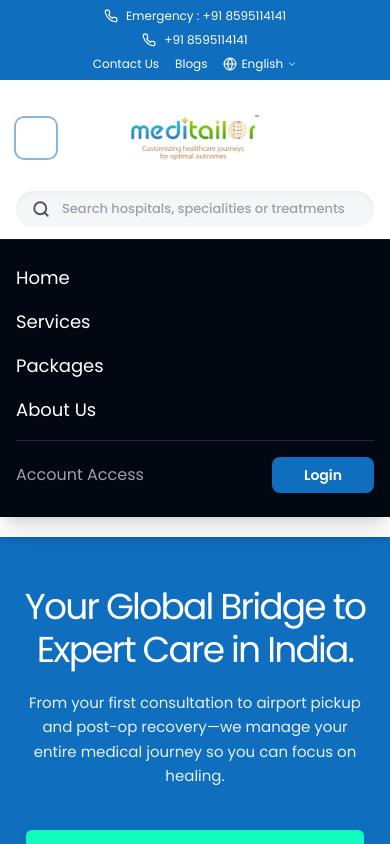
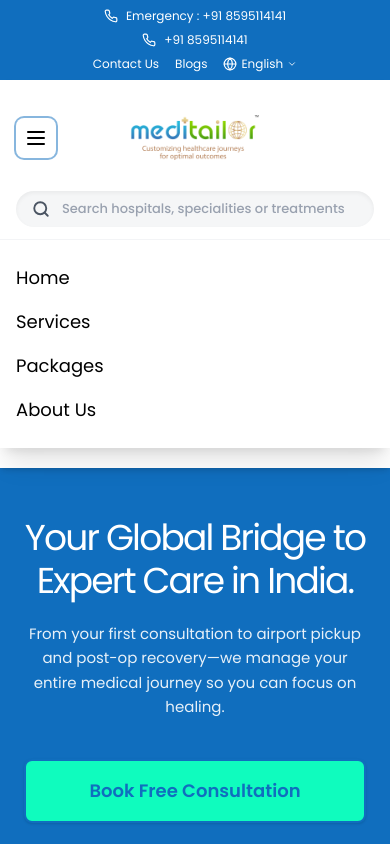
Before and after one commit to a-s-t-e-y-a/inspired, an Astro site: page / in a window 390 px wide. Both pictures are taken after a click on the button "Toggle menu". Shown: the top 844 px of the page. Built offline with nearby package versions, Linux system fonts and the light colour scheme; Astro itself is replaced by a stand-in of ours.

```diff
--- a/src/components/ContactForm.astro
+++ b/src/components/ContactForm.astro
@@ -4,6 +4,7 @@
 ---
 
 <section
+	id="consultation"
 	class="bg-white py-12 md:py-20 mb-8 md:mb-16 px-0 md:px-20 lg:pl-[calc((100%-1200px)/2+4rem)] xl:pl-[calc((100%-1600px)/2+5rem)] xl:pr-[calc((100%-1600px)/2+5rem)]"
 >
 	<div
--- a/src/components/Hero.astro
+++ b/src/components/Hero.astro
@@ -29,16 +29,11 @@
 
 				<div class="flex flex-col sm:flex-row gap-4">
 					<Button
+						href="#consultation"
 						variant="outline"
 						size="lg"
 						class="bg-accent px-10 shadow-sm"
 						>Book Free Consultation</Button
-					>
-					<Button
-						variant="outline"
-						size="lg"
-						class="bg-accent border-primary text-primary hover:bg-[#eff6ff] px-10 border-2"
-						>Book Appointment</Button
 					>
 				</div>
 			</div>
--- a/src/components/Navbar.astro
+++ b/src/components/Navbar.astro
@@ -3,7 +3,7 @@
 import SearchBar from "./SearchBar.astro";
 ---
 
-<nav class="bg-white text-white py-5 shadow-md">
+<nav class="bg-white py-5 shadow-md">
 	<div class="container px-4 md:px-20">
 		<!-- Top Row: Toggle and Logo -->
 		<div
@@ -12,7 +12,7 @@
 			<div class="flex items-center justify-start lg:hidden">
 				<button
 					id="menu-toggle"
-					class="p-2 hover:bg-gray-800 rounded-lg transition-colors focus:outline-none focus:ring-2 focus:ring-primary/50"
+					class="p-2 hover:bg-gray-100 rounded-lg transition-colors focus:outline-none focus:ring-2 focus:ring-primary/50 text-black"
 					aria-label="Toggle menu"
 				>
 					<svg
@@ -98,31 +98,31 @@
 		</div>
 	</div>
 
-	<!-- Mobile Menu Dropdown (Simplified Script for Demo) -->
+	<!-- Mobile Menu Dropdown -->
 	<div
 		id="mobile-menu"
-		class="hidden lg:hidden bg-gray-950 px-4 py-6 border-t border-gray-900 mt-3 space-y-4 shadow-xl"
+		class="hidden lg:hidden bg-white px-4 py-6 border-t border-gray-100 mt-3 space-y-4 shadow-xl"
 	>
-		<a href="/" class="block text-lg font-light hover:text-primary">Home</a>
-		<a href="/services" class="block text-lg font-light hover:text-primary"
+		<a
+			href="/"
+			class="block text-lg font-light text-black hover:text-primary transition-colors"
+			>Home</a
+		>
+		<a
+			href="/services"
+			class="block text-lg font-light text-black hover:text-primary transition-colors"
 			>Services</a
 		>
-		<a href="/packages" class="block text-lg font-light hover:text-primary"
+		<a
+			href="/packages"
+			class="block text-lg font-light text-black hover:text-primary transition-colors"
 			>Packages</a
 		>
-		<a href="/about" class="block text-lg font-light hover:text-primary"
+		<a
+			href="/about"
+			class="block text-lg font-light text-black hover:text-primary transition-colors"
 			>About Us</a
 		>
-		<div
-			class="pt-4 flex justify-between items-center border-t border-gray-800"
-		>
-			<span class="text-gray-400 font-light">Account Access</span>
-			<Button
-				variant="primary"
-				size="sm"
-				class="bg-[#1e40af] px-8 font-bold">Login</Button
-			>
-		</div>
 	</div>
 </nav>
 
```
